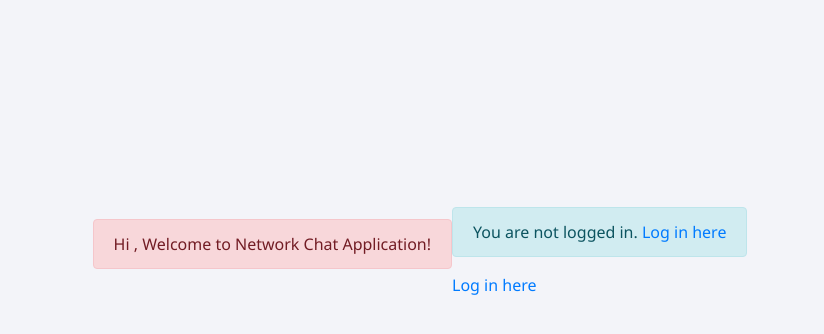
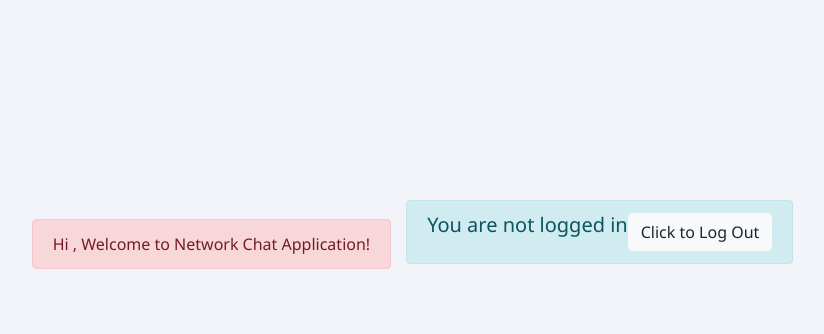
Before and after one commit to mjawariatariq/Projects, a Django app: template Python Framework Projects/New/NetworkChatApplication/templates/room.html in a window 1280 px wide. Shown: the part 148-482 px from the top of the page, without its empty margins (220-1044 px from the left). Run offline with Django 3.2, Linux system fonts and the light colour scheme; the template is opened without the code that fills it, so the values that code supplies are empty.

Commit message:
Update room.html

```diff
--- a/Python Framework Projects/New/NetworkChatApplication/templates/room.html
+++ b/Python Framework Projects/New/NetworkChatApplication/templates/room.html
@@ -1,48 +1,76 @@
-<!-- room.html -->
-
 {% extends 'base.html' %}
-
 
 {% load static %}
 <link rel="stylesheet" href="{% static 'style.css' %}">
 
+{% block title %}Home{% endblock %}
 
-{% block title %}Room: {{ room_name }}{% endblock %}
 {% block content %}
 {% if user.is_authenticated %}
+
+<!-- Agar user authenticated hai to chatroom dikhana -->
 <div class="container">
+    <div class="row d-flex justify-content-center">
+        <div class="col-12">
+            <!-- Room info aur logout button dikhana -->
             <div class="alert alert-info d-flex justify-content-between" role="alert">
-        <h5>ROOM: {{ room_name }}</h5>
-        <a href="/accounts/logout/">
-            <button type="button" class="btn btn-light">Log Out</button>
-        </a>
+                <h5>ROOM :- {{room_name}}</h5>
+                <form method="post" action="{% url 'logout' %}" style="display: inline;">
+                    {% csrf_token %}
+                    <button type="submit" class="btn btn-light">Click to Log Out</button>
+                </form>
             </div>
-    <div id="chatbox" style="padding: 4px 2px; max-height: 300px; overflow-y: scroll;">
+
+            <!-- Chat form ko display karna -->
+            <form>
+                <div class="form-group">
+                    {% if messages %}
+                    <!-- Agar messages hain to chatbox dikhana -->
+                    <div class="jumbotron" id="chatbox" style="padding: 4px 2px;max-height: 300px; overflow-y: scroll;">
+                      <!-- Messages ko loop kar ke display karna -->
                       {% for message in messages %}
-        <div class="chat-message {% if message.user == request.user %}text-right{% else %}text-left{% endif %}">
-            <b>{{ message.user.username }}</b>: {{ message.content }}<br>
+                      <div class="chat-message {% if message.user.username == request.user.username %}text-right{% else %}text-left{% endif %}">
+                        <b>{{ message.user.username }}</b> : {{ message.content }}<br>
                     </div>
                     {% endfor %}
                 </div>
-    <form>
-        <div class="form-group">
-            <input class="form-control" placeholder="Enter message" id="my_input" type="text" required>
-            <br>
+                {% else %}
+                <!-- Agar koi message nahi hai to message show karna -->
+                <div class="jumbotron" id="chatbox" style="padding: 4px 2px;"></div>
+                <b>No Messages in this Room.</b>
+                {% endif %}
         </div>
+        <br />
+        <!-- Message input field -->
+        <div class="form-group" style="width: 100%;">
+            <input class="form-control" placeholder="Enter text here" id="my_input" type="text" required></br>
+        </div>
+        <br />
+        <!-- Send button -->
         <input class="btn btn-primary btn-lg btn-block" id="submit_button" type="button" value="Send">
         </form>
-    <!-- Include the room name as a hidden element -->
-     <!-- In your Django template (HTML) -->
-<div id="room_name" data-room-name="{{ room_name }}" data-username="{{ request.user.username }}"></div>
+    </div>
+</div>
+</div>
+
+<!-- Room slug ko JSON format mein JavaScript ko pass karna -->
+{{slug|json_script:"room_slug"}}
 
 {% else %}
-<div class="alert alert-info">
-    You are not logged in. <a href="{% url 'login' %}">Log in here</a>
+<!-- Agar user authenticated nahi hai to logout ka option dikhana -->
+<div class="container">
+    <div class="alert alert-info d-flex justify-content-between" role="alert">
+        <h5>You are not logged in</h5>
+        <form method="post" action="{% url 'logout' %}" style="display: inline;">
+            {% csrf_token %}
+            <button type="submit" class="btn btn-light">Click to Log Out</button>
+        </form>
     </div>
-
-<a href="{% url 'login' %}">Log in here</a>
 </div>
 {% endif %}
+
+<br />
+
 {% endblock %}
 
 <script src="{% static 'chat.js' %}"></script>
```
Lines whose indentation alone changed are shown as unchanged.
